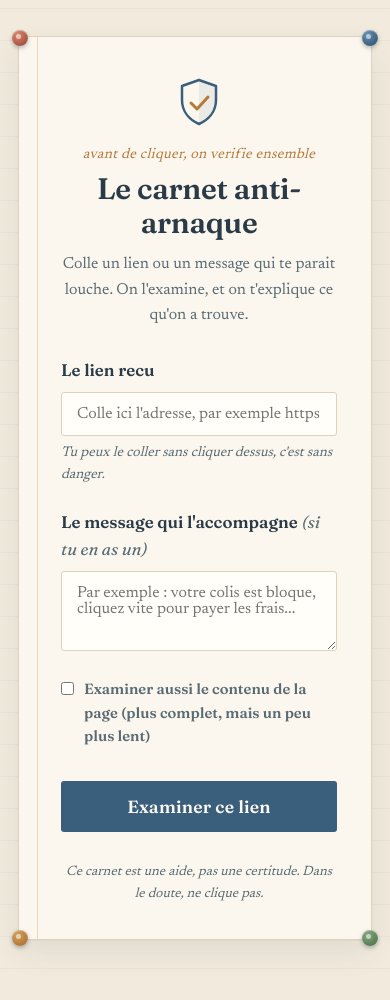
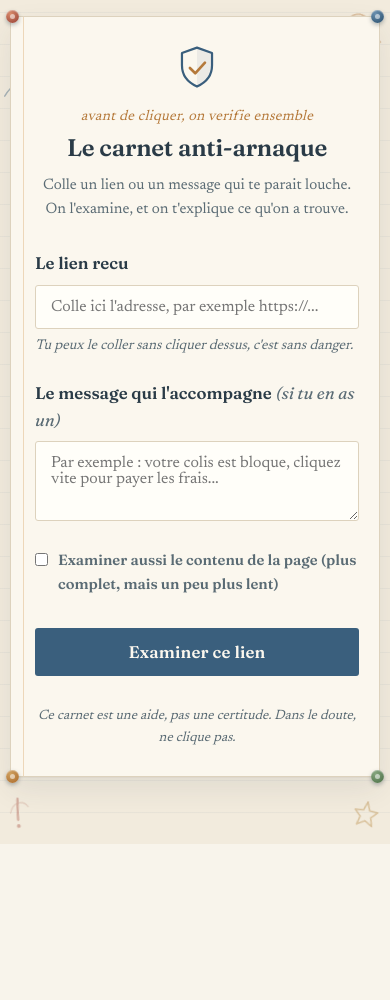
Before and after one commit to Shanya28/anti-phishing, a Flask app: page / in a window 390 px wide. After the commit the page ends 844 px from the top, so only its background shows below. Run offline with Flask 3, Linux system fonts and the light colour scheme.

Commit message:
Ajout PWA, responsive mobile et configuration de deploiement

```diff
--- a/requirements.txt
+++ b/requirements.txt
@@ -7,3 +7,4 @@ pillow
 scikit-learn
 pandas
 joblib
+gunicorn
--- a/templates/index.html
+++ b/templates/index.html
@@ -4,6 +4,11 @@
     <meta charset="UTF-8">
     <meta name="viewport" content="width=device-width, initial-scale=1.0">
     <title>Le carnet anti-arnaque</title>
+    <link rel="manifest" href="/static/manifest.json">
+    <meta name="theme-color" content="#3a5f7d">
+    <meta name="apple-mobile-web-app-capable" content="yes">
+    <meta name="apple-mobile-web-app-title" content="Anti-arnaque">
+    <link rel="apple-touch-icon" href="/static/icone-192.png">
     <link rel="preconnect" href="https://fonts.googleapis.com">
     <link rel="preconnect" href="https://fonts.gstatic.com" crossorigin>
     <link href="https://fonts.googleapis.com/css2?family=Fraunces:ital,opsz,wght@0,9..144,400;0,9..144,500;0,9..144,600;1,9..144,400&family=Newsreader:wght@400;500;600&display=swap" rel="stylesheet">
@@ -116,8 +121,34 @@
         .doodle-etoile { bottom: 90px; right: max(20px, calc(50% - 375px)); width: 42px; height: 42px; transform: rotate(10deg); }
         .doodle-exclam { bottom: 150px; left: max(18px, calc(50% - 380px)); width: 34px; height: 50px; transform: rotate(-6deg); }
         @media (max-width: 780px) {
-            .doodle-loupe, .doodle-fleche, .doodle-exclam { display: none; }
-            .doodle-etoile { bottom: 30px; right: 14px; }
+            /* sur mobile : on garde les gribouillis mais on les met aux coins, plus petits et discrets */
+            .doodle { opacity: 0.4; }
+            .doodle-loupe   { top: 8px;    right: 6px;  width: 42px; height: 42px; }
+            .doodle-fleche  { top: 70px;   left: 2px;   width: 46px; height: 36px; }
+            .doodle-exclam  { bottom: 12px; left: 6px;  width: 26px; height: 38px; }
+            .doodle-etoile  { bottom: 14px; right: 8px; width: 32px; height: 32px; }
+        }
+
+        /* --- Adaptations mobile --- */
+        @media (max-width: 600px) {
+            body { padding: 16px 10px 40px; }
+            .fiche { padding: 28px 20px 26px; border-radius: 6px; }
+            .fiche::before { left: 12px; }
+            .entete { padding-left: 4px; }
+            .bloc, #resultat, .pied { padding-left: 4px; }
+            h1 { font-size: 1.5rem; }
+            .intro { font-size: 0.95rem; }
+            .bouclier { width: 46px; height: 46px; }
+            input[type="text"], textarea { font-size: 16px; } /* 16px evite le zoom auto iOS */
+            .bouton { font-size: 1.05rem; padding: 14px; }
+            .cachet { font-size: 1rem; }
+            .punaise { width: 13px; height: 13px; }
+            .punaise.tl, .punaise.bl { left: -5px; }
+            .punaise.tr, .punaise.br { right: -5px; }
+        }
+        @media (max-width: 380px) {
+            h1 { font-size: 1.35rem; }
+            .fiche { padding: 24px 16px 22px; }
         }
     </style>
 </head>
@@ -212,6 +243,11 @@
                 zone.innerHTML = '<div class="verdict-carte"><p class="en-cours">Une erreur est survenue. Le serveur tourne-t-il ?</p></div>';
             }
         });
+
+        // Enregistrement du service worker (rend l'app installable)
+        if ("serviceWorker" in navigator) {
+            navigator.serviceWorker.register("/sw.js").catch(function(){});
+        }
     </script>
 </body>
 </html>
```
Also changed, not shown: render.yaml (added, +7 -0 lines), static/service-worker.js (added, +33 -0 lines), static/icone-192.png (added), static/icone-512.png (added), static/manifest.json (added), 3 other files.
